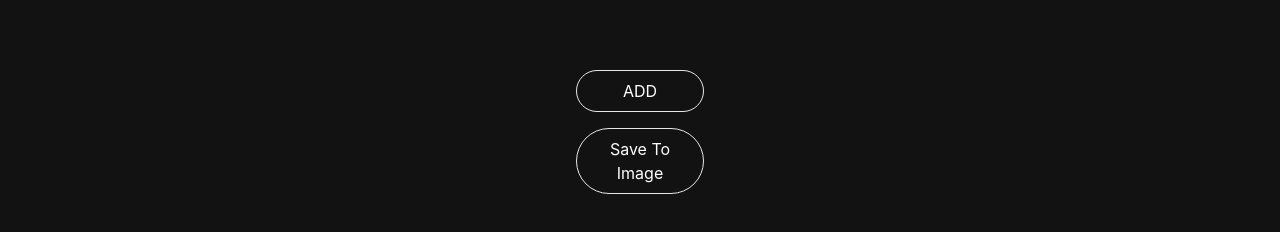
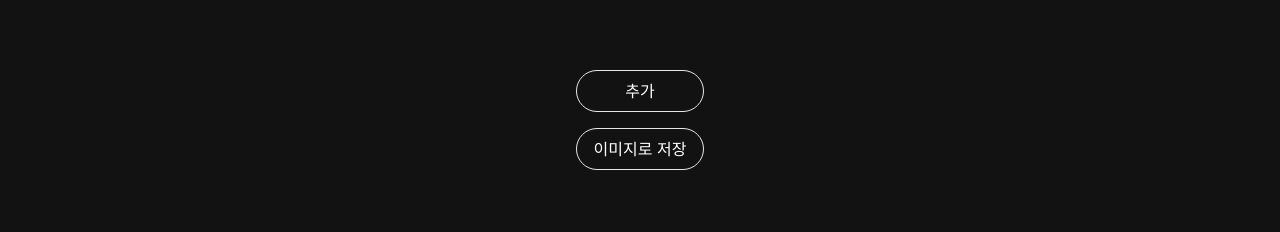
Before and after one commit to hyeleex2/make-impression, a Next.js app: page / in a window 1280 px wide. Shown: the part 402-634 px from the top of the page. Built offline with nearby package versions, Linux system fonts and the light colour scheme.

Commit message:
404 에러 수정중

```diff
--- a/next.config.js
+++ b/next.config.js
@@ -2,11 +2,6 @@
 const nextConfig = {
   reactStrictMode: true,
   swcMinify: true,
-  eslint: {
-    // Warning: This allows production builds to successfully complete even if
-    // your project has ESLint errors.
-    ignoreDuringBuilds: true,
-  },
 }
 
 module.exports = nextConfig
--- a/package.json
+++ b/package.json
@@ -3,7 +3,7 @@
   "version": "0.1.0",
   "private": true,
   "scripts": {
-    "dev": "next dev -p 5000",
+    "dev": "next dev",
     "build": "next build",
     "start": "next start",
     "lint": "next lint"
@@ -13,7 +13,7 @@
     "@types/file-saver": "^2.0.5",
     "dom-to-image": "^2.6.0",
     "file-saver": "^2.0.5",
-    "next": "12.3.1",
+    "next": "^12.3.1",
     "react": "18.2.0",
     "react-dom": "18.2.0"
   },
@@ -25,7 +25,7 @@
     "@typescript-eslint/parser": "^5.38.0",
     "autoprefixer": "^10.4.12",
     "eslint": "8.23.1",
-    "eslint-config-next": "12.3.1",
+    "eslint-config-next": "^12.3.1",
     "eslint-config-prettier": "^8.5.0",
     "eslint-plugin-node": "^11.1.0",
     "eslint-plugin-prettier": "^4.2.1",
--- a/pages/_app.tsx
+++ b/pages/_app.tsx
@@ -1,7 +1,14 @@
 import '../styles/globals.css'
 import type { AppProps } from 'next/app'
+import { useEffect } from 'react'
+import { useRouter } from 'next/router'
 
 function MyApp({ Component, pageProps }: AppProps) {
+  const router = useRouter()
+
+  useEffect(() => {
+    console.log('app mounted')
+  })
   return <Component {...pageProps} />
 }
 
--- a/pages/index.tsx
+++ b/pages/index.tsx
@@ -13,15 +13,7 @@ const Home: NextPage = () => {
   const clickSaveBtn = async () => {
     if (downloadRef.current) {
       const dataUrl = await domtoimage.toPng(downloadRef.current)
-      // const link = document.createElement('a')
-      // link.href = dataUrl
-      // link.download = 'impression.png'
-      // link.click()
       saveAs(dataUrl, 'impression.png')
-      // setTimeout(() => {
-      //   link.remove()
-      //   window.URL.revokeObjectURL(dataUrl)
-      // })
     }
   }
 
@@ -38,6 +30,7 @@ const Home: NextPage = () => {
       <Head>
         <title>첫인상 현인상 만들기</title>
         <meta name="description" content="첫인상 현인상 만들기" />
+        <link rel="icon" href="/favicon.ico" />
       </Head>
       <div className="container md:container md:mx-auto min-h-screen min-w-full">
         <main className="p-4 min-w-[90%] min-h-96" ref={downloadRef}>
@@ -57,10 +50,10 @@ const Home: NextPage = () => {
         </main>
         <div className="flex flex-col mt-20 justify-center items-center">
           <button className="block border rounded-full p-2 m-2 w-32" onClick={addItem}>
-            ADD
+            추가
           </button>
           <button className="block border rounded-full p-2 m-2 w-32" onClick={clickSaveBtn}>
-            Save To Image
+            이미지로 저장
           </button>
         </div>
       </div>
--- a/styles/globals.css
+++ b/styles/globals.css
@@ -22,10 +22,11 @@
   }
   html {
     color-scheme: dark;
+    color: var(--text);
   }
   body {
-    color: white;
-    background: black;
+    color-scheme: dark;
+    color: var(--text);
   }
 }
 
```
